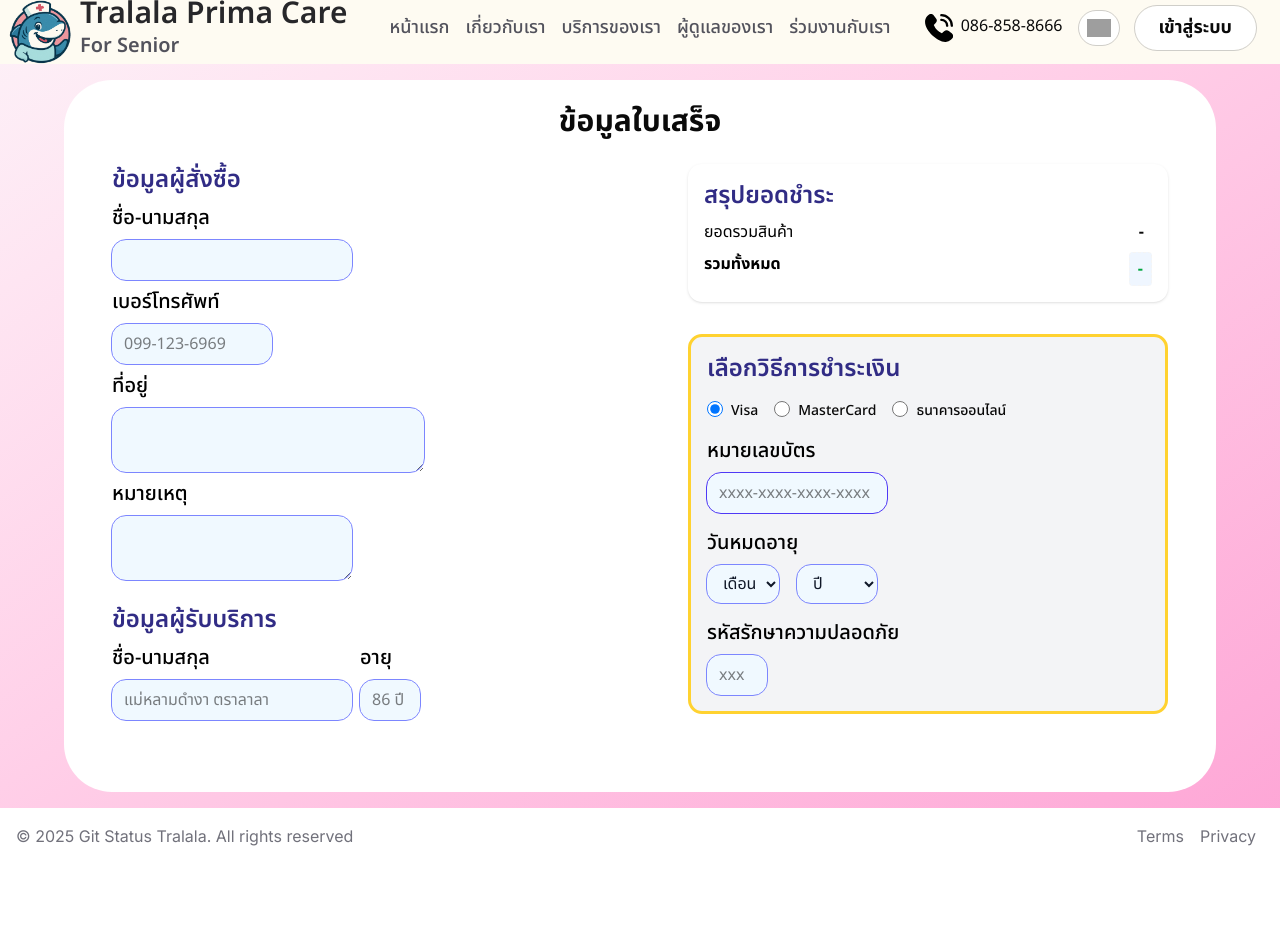
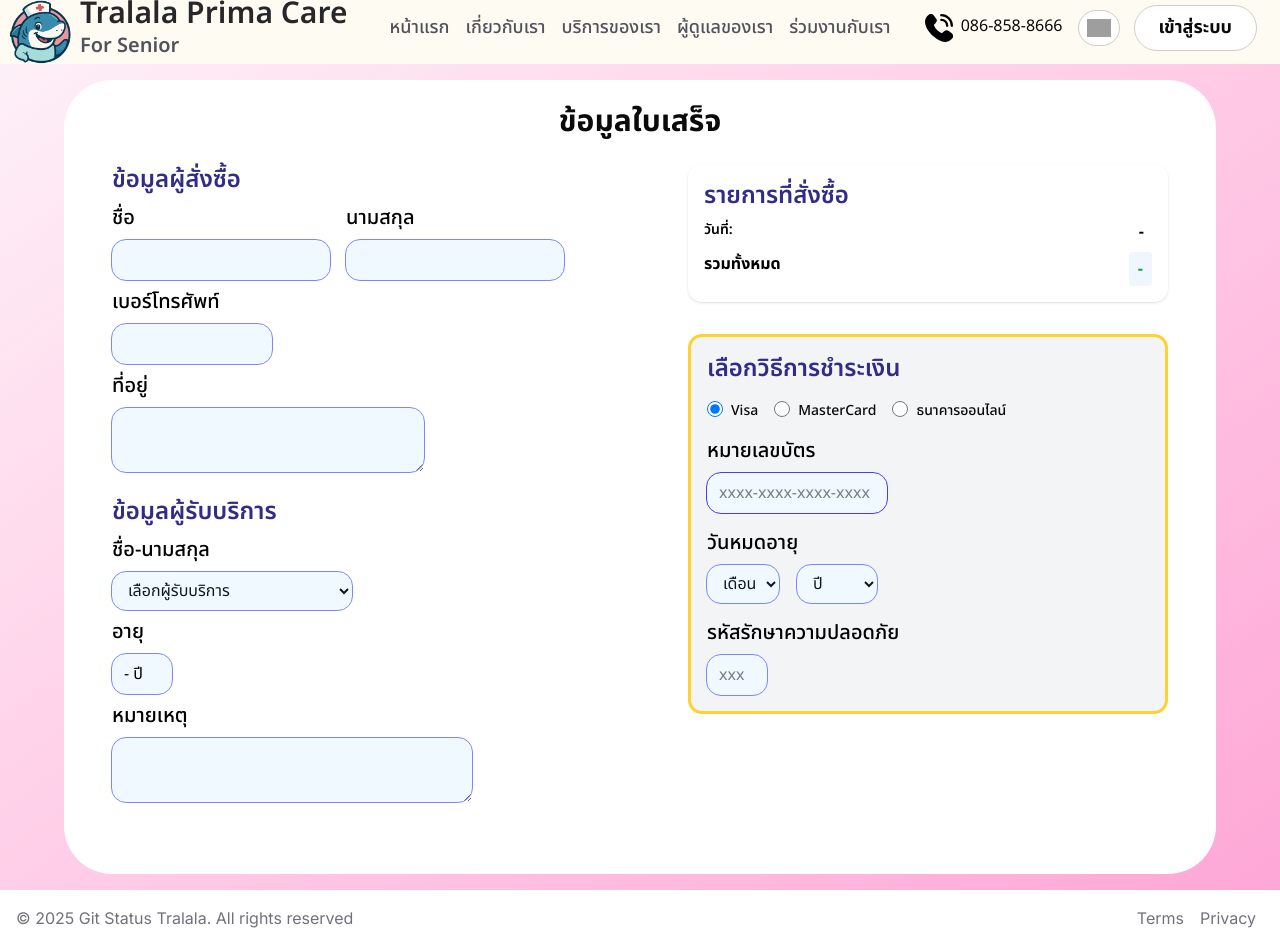
Before and after one commit to MemoJuice/project-tralala-react, a React (Vite) app: page /checkout in a window 1280 px wide. Before the commit the page ends 856 px from the top, so only its background shows below. Built offline with nearby package versions, Linux system fonts and the light colour scheme; grey boxes are pictures that could not be loaded.

Commit message:
add useContext and useState to OrderConfirmation page and adjust cart state in related pages

```diff
--- a/src/components/CheckoutForm.jsx
+++ b/src/components/CheckoutForm.jsx
@@ -1,44 +1,68 @@
-export default function CheckoutForm({formType, formData, handleChange, handleSubmit}) {
+export default function CheckoutForm({formType, formData, handleFormChange, seniorData, purchaseSummary}) {
 
   return (
     <div>
         { formType==="checkout" &&
         <div className="px-6 sm:px-12">
             <h2 className="text-2xl font-semibold text-indigo-900">ข้อมูลผู้สั่งซื้อ</h2>
+
             <div className="flex flex-col mt-2 mb-6 gap-2">
-                <div>
-                    <label className="block text-xl font-medium text-black">ชื่อ-นามสกุล</label>
-                    <input type="text" className="block w-full md:w-[50%] mt-2 mr-auto rounded-xl bg-sky-50 px-3 py-2 text-base text-black outline-1 outline-indigo-400 focus:outline-2 focus:outline-indigo-600 hover:outline-indigo-600" name="firstName" value={formData.firstName} onChange={handleChange} required />
+                <div className="flex gap-4">
+                    <div>
+                        <label className="block text-xl font-medium text-black">ชื่อ</label>
+                        <input type="text" className="block w-full mt-2 mr-auto rounded-xl bg-sky-50 px-3 py-2 text-base text-black outline-1 outline-indigo-400 focus:outline-2 focus:outline-indigo-600 hover:outline-indigo-600" name="billingFirstName" value={formData.billingFirstName} onChange={handleFormChange} required />
+                    </div>
+                    <div>
+                        <label className="block text-xl font-medium text-black">นามสกุล</label>
+                        <input type="text" className="block w-full mt-2 mr-auto rounded-xl bg-sky-50 px-3 py-2 text-base text-black outline-1 outline-indigo-400 focus:outline-2 focus:outline-indigo-600 hover:outline-indigo-600" name="billingLastName" value={formData.billingLastName} onChange={handleFormChange} required />
+                    </div>
                 </div>
 
                 <div>
                     <label className="block text-xl font-medium text-black">เบอร์โทรศัพท์</label>
-                    <input type="text" placeholder="099-123-6969" className="block w-full md:w-40 mt-2 mr-auto rounded-xl bg-sky-50 px-3 py-2 text-base text-black outline-1 outline-indigo-400 focus:outline-2 focus:outline-indigo-600 hover:outline-indigo-600" />
+                    <input type="text" className="block w-full md:w-40 mt-2 mr-auto rounded-xl bg-sky-50 px-3 py-2 text-base text-black outline-1 outline-indigo-400 focus:outline-2 focus:outline-indigo-600 hover:outline-indigo-600" name="billingPhone" value={formData.billingPhone} onChange={handleFormChange} required />
                 </div>
 
                 <div>
                     <label className="block text-xl font-medium text-black">ที่อยู่</label>
-                    <textarea className="block w-full md:w-[65%] h-21 md:h-16 mt-2 mr-auto rounded-xl bg-sky-50 px-3 py-2 text-base text-black outline-1 outline-indigo-400 focus:outline-2 focus:outline-indigo-600 hover:outline-indigo-600" />
-                </div>
-
-                <div>
-                    <label className="block text-xl font-medium text-black">หมายเหตุ</label>
-                    <textarea className="block w-full md:w-[50%] mt-2 mr-auto rounded-xl bg-sky-50 px-3 py-2 text-base text-black outline-1 outline-indigo-400 focus:outline-2 focus:outline-indigo-600 hover:outline-indigo-600" />
+                    <textarea className="block w-full md:w-[65%] h-21 md:h-16 mt-2 mr-auto rounded-xl bg-sky-50 px-3 py-2 text-base text-black outline-1 outline-indigo-400 focus:outline-2 focus:outline-indigo-600 hover:outline-indigo-600" name="billingAddress" value={formData.billingAddress} onChange={handleFormChange} required />
                 </div>
 
             </div>
 
             <h2 className="text-2xl font-semibold text-indigo-900">ข้อมูลผู้รับบริการ</h2>
-                <div className="flex gap-2 mt-2 mb-6">
-                <div className="w-[80%] md:w-[50%]">
-                    <label className="block text-xl font-medium text-black">ชื่อ-นามสกุล</label>
-                    <input type="text" placeholder="แม่หลามดำงา ตราลาลา" className="block w-full mt-2 mr-auto rounded-xl bg-sky-50 px-3 py-2 text-base text-black outline-1 outline-indigo-400 focus:outline-2 focus:outline-indigo-600 hover:outline-indigo-600" />
+
+            <div className="flex flex-col mt-2 mb-6 gap-2">
+
+                <div className="">
+                    <label className="col-span-2 block text-xl font-medium text-black">ชื่อ-นามสกุล</label>
+                    <div className="row-start-2 grid grid-cols-1 mt-2">
+                        <select className="col-start-1 row-start-1 w-[50%] rounded-xl bg-sky-50 py-1.5 pl-3 text-gray-900 outline-1 outline-indigo-400 focus:outline-2 focus:outline-indigo-600 hover:outline-indigo-600 hover:cursor-pointer" name="seniorId" value={formData.seniorId} onChange={handleFormChange} required>
+                            <option value="" disabled>เลือกผู้รับบริการ</option>
+                            <option value={seniorData.id}>{seniorData.firstName} {seniorData.lastName}</option>
+                        </select>
+                    </div>
                 </div>
-                <div className="w-15">
+
+                <div className="">
                     <label className="block text-xl font-medium text-black">อายุ</label>
-                    <input type="text" placeholder="86 ปี" className="block w-full mt-2 mr-auto rounded-xl bg-sky-50 px-3 py-2 text-base text-black outline-1 outline-indigo-400 focus:outline-2 focus:outline-indigo-600 hover:outline-indigo-600" />
+                    { formData.seniorId ?
+                        <p className="block w-15 mt-2 mr-auto rounded-xl bg-sky-50 px-3 py-2 text-base text-black outline-1 outline-indigo-400 focus:outline-2 focus:outline-indigo-600 hover:outline-indigo-600">
+                            {seniorData.age} ปี
+                        </p>
+                        : <p className="block w-15 mt-2 mr-auto rounded-xl bg-sky-50 px-3 py-2 text-base text-black outline-1 outline-indigo-400 focus:outline-2 focus:outline-indigo-600 hover:outline-indigo-600">
+                            - ปี
+                        </p>
+
+                    }
+                </div>
+
+                <div>
+                    <label className="block text-xl font-medium text-black">หมายเหตุ</label>
+                    <textarea className="block w-[75%] mt-2 mr-auto rounded-xl bg-sky-50 px-3 py-2 text-base text-black outline-1 outline-indigo-400 focus:outline-2 focus:outline-indigo-600 hover:outline-indigo-600" name="clientNote" value={formData.clientNote} onChange={handleFormChange} required />
                 </div>
             </div>
+
         </div>
         }
         { formType==="confirmation" &&
@@ -47,35 +71,35 @@ export default function CheckoutForm({formType, formData, handleChange, handleSu
             <div className="mt-2 mb-6 flex flex-col gap-2">
                 <div>
                     <h3 className="block text-xl font-medium text-black">ชื่อ-นามสกุล</h3>
-                    <p className="block w-fit mt-2 mr-auto rounded-xl bg-sky-50 px-3 py-2 text-base text-black">น้องหลามโลมา ตราลาลา</p>
+                    <p className="block w-fit mt-2 mr-auto rounded-xl bg-sky-50 px-3 py-2 text-base text-black">{purchaseSummary.billingFirstName} {purchaseSummary.billingLastName}</p>
                 </div>
 
                 <div>
                     <h3 className="block text-xl font-medium text-black">เบอร์โทรศัพท์</h3>
-                    <p className="block w-fit mt-2 mr-auto rounded-xl bg-sky-50 px-3 py-2 text-base text-black">099-123-6969</p>
+                    <p className="block w-fit mt-2 mr-auto rounded-xl bg-sky-50 px-3 py-2 text-base text-black">{purchaseSummary.billingPhone}</p>
                 </div>
 
                 <div>
                     <h3 className="block text-xl font-medium text-black">ที่อยู่</h3>
-                    <p className="block w-fit max-w-140 mt-2 mr-auto rounded-xl bg-sky-50 px-3 py-2 text-base text-black">97/684523 หมู่บ้านคงคอย ซอยอุดมชัยใครถาม แขวงยูสพระราม เขตมะขามกินฟรี กรุงแม่น้ำ 101111</p>
+                    <p className="block w-fit max-w-140 mt-2 mr-auto rounded-xl bg-sky-50 px-3 py-2 text-base text-black">{purchaseSummary.billingAddress}</p>
                 </div>
-
-                <div>
-                    <h3 className="block text-xl font-medium text-black">หมายเหตุ</h3>
-                    <p className="block w-fit max-w-140 mt-2 mr-auto rounded-xl bg-sky-50 px-3 py-2 text-base text-black">ขอคนที่ทำกับข้าวเป็น</p>
-                </div>
-
             </div>
 
             <h2 className="text-2xl font-semibold text-indigo-900">ข้อมูลผู้รับบริการ</h2>
-            <div className="flex gap-2 mt-2 mb-6">
-                <div>
-                    <h3 className="block text-xl font-medium text-black">ชื่อ-นามสกุล</h3>
-                    <p className="block w-fit mt-2 mr-auto rounded-xl bg-sky-50 px-3 py-2 text-base text-black">แม่หลามดำงา ตราลาลา</p>
+            <div className="flex flex-col gap-2 mt-2 mb-6">
+                <div className="flex gap-2">
+                    <div>
+                        <h3 className="block text-xl font-medium text-black">ชื่อ-นามสกุล</h3>
+                        <p className="block w-fit mt-2 mr-auto rounded-xl bg-sky-50 px-3 py-2 text-base text-black">{purchaseSummary.seniorFirstName} {purchaseSummary.seniorLastName}</p>
+                    </div>
+                    <div>
+                        <h3 className="block text-xl font-medium text-black">อายุ</h3>
+                        <p className="block w-fit mt-2 mr-auto rounded-xl bg-sky-50 px-3 py-2 text-base text-black">{purchaseSummary.seniorAge} ปี</p>
+                    </div>
                 </div>
                 <div>
-                    <h3 className="block text-xl font-medium text-black">อายุ</h3>
-                    <p className="block w-fit mt-2 mr-auto rounded-xl bg-sky-50 px-3 py-2 text-base text-black">86 ปี</p>
+                    <h3 className="block text-xl font-medium text-black">หมายเหตุ</h3>
+                    <p className="block w-fit max-w-140 mt-2 mr-auto rounded-xl bg-sky-50 px-3 py-2 text-base text-black">{purchaseSummary.clientNote}</p>
                 </div>
             </div>
         </div>
--- a/src/components/PaymentSummary.jsx
+++ b/src/components/PaymentSummary.jsx
@@ -1,10 +1,13 @@
 export default function PaymentSummary({order}) {
   return (
     <div className="rounded-xl p-4 bg-white shadow-sm">
-        <h3 className="text-2xl font-semibold text-indigo-900 mb-2">สรุปยอดชำระ</h3>
+        <h3 className="text-2xl font-semibold text-indigo-900 mb-2">รายการที่สั่งซื้อ</h3>
         <dl className="space-y-2">
             <div className="grid grid-cols-[1fr_auto]">
-                <dt className="text-black">ยอดรวมสินค้า</dt>
+                <dt className="flex flex-col text-black">
+                    <p>{order.name}</p>
+                    <p className="text-sm font-semibold">วันที่: {order.startDate}</p>
+                </dt>
                 <dd className="font-bold px-2">
                     { order.price==="" ?
                         `-`
--- a/src/views/Checkout.jsx
+++ b/src/views/Checkout.jsx
@@ -1,6 +1,5 @@
 import { useNavigate } from "react-router-dom";
-import { useState } from "react";
-import { useContext } from "react";
+import { useState, useContext } from "react";
 import { MessageContext } from "../context/MessageContext";
 import CheckoutForm from "../components/CheckoutForm";
 import PaymentSummary from "../components/PaymentSummary";
@@ -9,17 +8,24 @@ import PaymentForm from "../components/PaymentForm";
 export default function Checkout() {
   const navigate = useNavigate();
   const formType = "checkout";
-  const {cart} = useContext(MessageContext);
+  const {cart, setPurchaseSummary} = useContext(MessageContext);
   const [submitting, setSubmitting] = useState(false);
   const [formData, setFormData] = useState({
-    firstName: "",
-    lastName: "",
-    phone: "",
-    address: "",
-    clientNote: ""
+    billingFirstName: "",
+    billingLastName: "",
+    billingPhone: "",
+    billingAddress: "",
+    clientNote: "",
+    seniorId: ""
+  });
+  const [seniorData, setSeniorData] = useState({
+    id: "001",
+    firstName: "นางรื่นรมย์",
+    lastName: "คมบาดใจ",
+    age: "65"
   });
 
-  const handleChange = (e) => {
+  const handleFormChange = (e) => {
     const { name, value } = e.target;
     setFormData((prev) => ({
       ...prev,
@@ -27,17 +33,28 @@ export default function Checkout() {
     }));
   };
 
-  const handleSubmit = async (e) => {
+  const handleFormSubmit = async (e) => {
     e.preventDefault();
     setSubmitting(true);
     try {
     //   await axios.post(`${API}`, formData);
       console.log(formData);
+      setPurchaseSummary({
+        billingFirstName: formData.billingFirstName,
+        billingLastName: formData.billingLastName,
+        billingPhone: formData.billingPhone,
+        billingAddress: formData.billingAddress,
+        clientNote: formData.clientNote,
+        seniorId: formData.seniorId,
+        seniorFirstName: seniorData.firstName,
+        seniorLastName: seniorData.lastName,
+        seniorAge: seniorData.age
+      });
       setFormData({
-        firstName: "",
-        lastName: "",
-        phone: "",
-        address: "",
+        billingFirstName: "",
+        billingLastName: "",
+        billingPhone: "",
+        billingAddress: "",
         clientNote: ""
       });
       navigate("/order_confirmation");
@@ -51,10 +68,10 @@ export default function Checkout() {
   return (
     <div>
       <section className="flex">
-        <form onSubmit={handleSubmit} className="bg-white my-4 mx-auto w-[90%] rounded-[3rem] font-noto">
+        <form onSubmit={handleFormSubmit} className="bg-white my-4 mx-auto w-[90%] rounded-[3rem] font-noto">
           <h1 className="block text-center py-6 px-10 font-bold text-3xl">ข้อมูลใบเสร็จ</h1>
           <div className="grid grid-cols-1 md:grid-cols-2 pb-4">
-            <CheckoutForm formType={formType} submitting={submitting} formData={formData} handleChange={handleChange} handleSubmit={handleSubmit} />
+            <CheckoutForm formType={formType} submitting={submitting} formData={formData} handleFormChange={handleFormChange} handleFormSubmit={handleFormSubmit} seniorData={seniorData} />
             <div className="px-6 sm:px-12">
               <PaymentSummary order={cart} />
               <PaymentForm />
--- a/src/views/OrderConfirmation.jsx
+++ b/src/views/OrderConfirmation.jsx
@@ -1,10 +1,12 @@
 import { Link } from "react-router";
-import { useState } from "react";
+import { useState, useContext } from "react";
+import { MessageContext } from "../context/MessageContext";
 import CheckoutForm from "../components/CheckoutForm";
-import OrderListSummary from "../components/OrderListSummary";
+import PaymentSummary from "../components/PaymentSummary";
 
 export default function OrderConfirmation() {
   const [formType, setFormType] = useState("confirmation");
+  const {purchaseSummary, cart} = useContext(MessageContext);
 
   return (
     <div>
@@ -12,13 +14,13 @@ export default function OrderConfirmation() {
             <div className="bg-white my-4 mx-auto w-[90%] rounded-[3rem] font-noto">
                 <h1 className="block text-center py-6 px-10 font-bold text-3xl">รายการสั่งซื้อสำเร็จ</h1>
                 <div className="grid grid-cols-1 md:grid-cols-2 pb-4">
-                    <CheckoutForm formType={formType} />
+                    <CheckoutForm formType={formType} purchaseSummary={purchaseSummary} />
                     <div className="px-6 sm:px-12">
-                        <OrderListSummary />
-                        <div className="flex rounded-3xl w-fit bg-lime-200 mt-6 mb-4 px-6 py-3 text-4xl text-black outline-1 outline-lime-500 mx-auto md:mx-0">
+                        <PaymentSummary order={cart} />
+                        <div className="flex rounded-sm w-full bg-lime-200 mt-6 mb-4 px-6 py-3 text-4xl text-black mx-auto md:mx-0">
                             <h3 className="m-auto">ชำระเงินเสร็จสิ้น</h3>
                         </div>
-                        <div className="flex flex-col items-center md:items-start">
+                        <div className="flex flex-col items-center">
                             <h3 className="text-4xl md:ml-2 mb-2 text-indigo-700 text-center">ขอบคุณที่ไว้วางใจให้เราดูแล</h3>
                             <div className="max-w-100">
                                 <img src="images/thank-you-order-service-2.png" className="rounded-3xl border-3 border-red-200" />
@@ -27,8 +29,8 @@ export default function OrderConfirmation() {
                     </div>
                 </div>
                 <div>
-                    <Link to="/">
-                        <button className="block mx-auto md:ml-[25%] mb-4 rounded-3xl bg-violet-200 px-3 py-2 text-xl font-semibold text-gray-800 outline-1 outline-violet-400 hover:cursor-pointer hover:bg-violet-500 hover:text-gray-100">กลับสู่หน้าหลัก</button>
+                    <Link to="/userdashboard">
+                        <button className="block mx-auto md:ml-[25%] mb-4 rounded-3xl bg-violet-200 px-3 py-2 text-xl font-semibold text-gray-800 outline-1 outline-violet-400 hover:cursor-pointer hover:bg-violet-500 hover:text-gray-100">กลับสู่หน้าผู้ใช้งาน</button>
                     </Link>
                 </div>
             </div>
```
Also changed, not shown: src/context/MessageProvider.jsx (+13 -1 lines).
